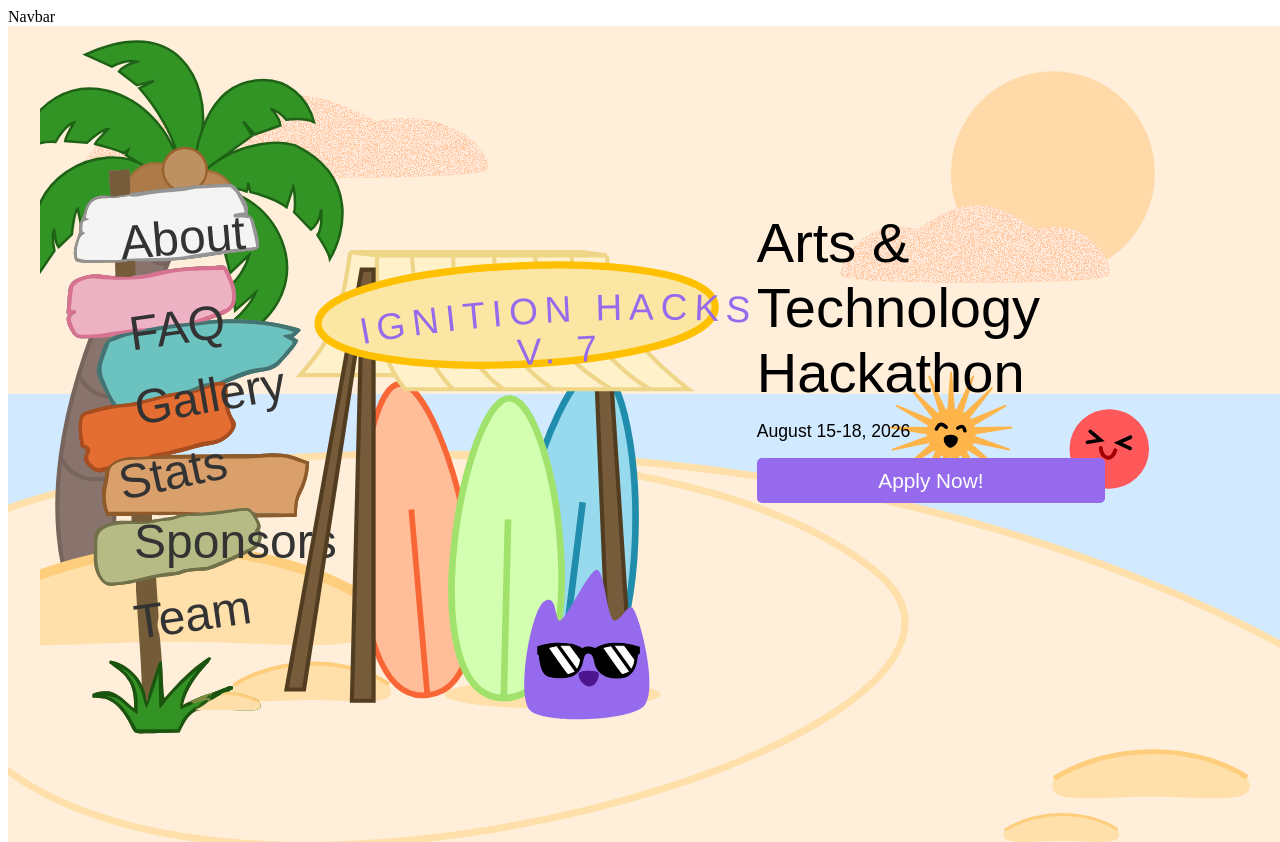
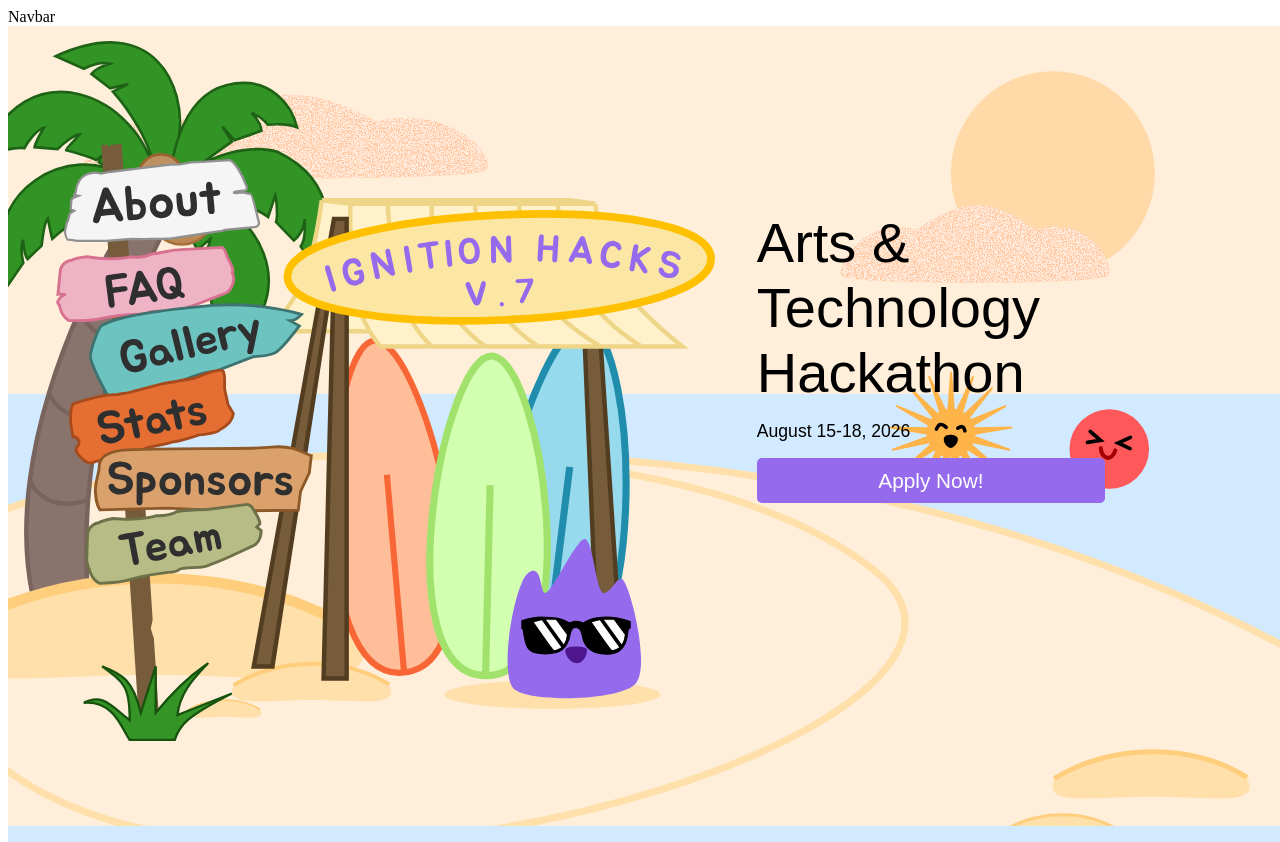
Before and after one commit to sxnnywu/ignition-landing, a React (Vite) app: page / in a window 1280 px wide. Shown: the top 842 px of the page. Built offline with nearby package versions, Linux system fonts and the light colour scheme.

Commit message:
restore stashed animations

```diff
--- a/src/components/sections/Hero.css
+++ b/src/components/sections/Hero.css
@@ -3,7 +3,7 @@
 /* Hero canvas */
 .hero {
     width: 100vw;
-    min-height: 207vh;
+    min-height: 100vh;
     background-image: url('../../assets/backgrounds/hero-bg.svg');
     background-size: 100% auto;
     background-position: center top;
@@ -11,14 +11,14 @@
     position: relative;
     overflow: hidden; /* Hide elements sliding in from outside */
     display: flex;
-    justify-content: space-between;
+    justify-content: flex-end;
     padding: 4rem 6rem;
     box-sizing: border-box;
 }
 
 /* Left + right columns */
 .left,
-.right {
+.content {
     position: relative;
 }
 
@@ -27,9 +27,40 @@
     width: 50%;
 }
 
+.sign-links {
+    position: absolute;
+    top: 23vh;
+    left: 8vw;
+    width: 25vw;
+    height: 45vh;
+    display: grid;
+    grid-template-rows: repeat(5, 1fr);
+    grid-template-columns: repeat(2, 1fr);
+    grid-template-areas:
+        "about ."
+        "faq gallery"
+        ". stats"
+        "sponsors ."
+        "team .";
+    grid-gap: 0.5rem;
+}
+
+.sign-links div {
+    cursor: pointer;
+    border-radius: 10px;
+}
+
+.about { grid-area: about; }
+.gallery { grid-area: gallery; }
+.faq { grid-area: faq; }
+.stats { grid-area: stats; }
+.sponsors { grid-area: sponsors; }
+.team { grid-area: team; }
+
+
 /* RIGHT SIDE */
-.right {
-    width: 40%;
+.content {
+    width: min(40%, 600px);
     display: flex;
     flex-direction: column;
     justify-content: flex-start;
@@ -44,24 +75,11 @@
 }
 
 /* Illustrations */
-.hero-tree,
-.hero-signs,
-.hero-sign {
+.hero-tree {
     position: absolute;
     pointer-events: none;
     height: auto; /* Maintain aspect ratio */
-}
-
-.hero-tree {
     z-index: 0;
-}
-
-.hero-signs {
-    z-index: 2;
-}
-
-.hero-sign {
-    z-index: 1;
 }
 
 /* positions */
@@ -69,20 +87,6 @@
     top: -8vh;
     left: -8vh;
     width: 62%;
-}
-
-.hero-signs {
-    top: 63px;
-    left: -45px;
-    width: 48%;
-    font-family: var(--font-display);
-}
-
-.hero-sign {
-    top: 160px;
-    left: 180px;
-    width: 80%;
-    font-family: var(--font-display);
 }
 
 /* Text */
@@ -198,8 +202,8 @@
     }
 }
 
-.right h1 {
-    font-size: 3.5rem;
+.content h1 {
+    font-size: clamp(2.5rem, 5vw, 3.5rem);
     margin-top: 40px;
     margin-bottom: 0;
     color: var(--black);
@@ -208,18 +212,18 @@
     font-weight: 500;
 }
 
-.right p {
+.content p {
+    font-size: clamp(1rem, 2vw, 1.1rem);
     color: var(--black);
-    font-size: 1.1rem;
     margin: 0;
     font-weight: 500;
     font-family: var(--font-display);
 }
 
-.right button {
+.content button {
     width: 80%;
     height: 45px;
-    font-size: 1.3rem;
+    font-size: clamp(1rem, 2.5vw, 1.3rem);
     font-weight: 400;
     border-radius: 5px;
     border: none;
@@ -230,7 +234,7 @@
     transition: transform 0.25s ease;
 }
 
-.right button:hover {
+.content button:hover {
     background-color: var(--dark-purple);
     transform: scale(1.05);
 }
@@ -304,7 +308,7 @@
 /* --- Applying Animations --- */
 /* Staggered fade-in for a clean effect */
 .left,
-.right,
+.content,
 .hero-tree,
 .signs-container,
 .sign-container {
@@ -313,7 +317,7 @@
 }
 
 /* Add delays to create a cascade effect */
-.right { animation-delay: 0.2s; }
+.content { animation-delay: 0.2s; }
 .hero-tree { animation-delay: 0.4s; }
 .signs-container { animation-delay: 0.6s; }
 .sign-container { animation-delay: 0.6s; }
@@ -330,7 +334,7 @@
         width: 49%;
     }
 
-    .right {
+    .content {
         width: 38%;
         padding-top: 4.5rem;
     }
@@ -399,16 +403,16 @@
         font-size: 3.4vw;
     }
 
-    .right h1 {
+    .content h1 {
         font-size: 3.2vw;
         margin-top: 3.8vh;
     }
 
-    .right p {
+    .content p {
         font-size: 1.2vw;
     }
 
-    .right button {
+    .content button {
         width: 85%;
         height: 4.2vh;
         font-size: 1.3vw;
@@ -432,7 +436,7 @@
         width: 48%;
     }
 
-    .right {
+    .content {
         width: 42%;
         padding-top: 4rem;
     }
@@ -505,16 +509,16 @@
     }
 
     /* Right side content - using vw for proportional scaling */
-    .right h1 {
+    .content h1 {
         font-size: 3.2vw;
         margin-top: 4vh;
     }
 
-    .right p {
+    .content p {
         font-size: 1.3vw;
     }
 
-    .right button {
+    .content button {
         width: 85%;
         height: 4vh;
         font-size: 1.4vw;
@@ -538,7 +542,7 @@
         width: 50%;
     }
 
-    .right {
+    .content {
         width: 43%;
         padding-top: 3.5rem;
     }
@@ -602,16 +606,16 @@
         font-size: 3.7vw;
     }
 
-    .right h1 {
+    .content h1 {
         font-size: 4vw;
         margin-top: 3.5vh;
     }
 
-    .right p {
+    .content p {
         font-size: 1.2vw;
     }
 
-    .right button {
+    .content button {
         width: 82%;
         height: 3.8vh;
         font-size: 1.4vw;
@@ -694,19 +698,19 @@
     }
 
     /* Right side content - extra small, maintain readability */
-    .right {
+    .content {
         padding-top: 12rem;
     }
 
-    .right h1 {
+    .content h1 {
         font-size: 8vw;
     }
 
-    .right p {
+    .content p {
         font-size: 3.8vw;
     }
 
-    .right button {
+    .content button {
         width: 90%;
         height: 4.5vh;
         font-size: 4vw;
@@ -817,7 +821,7 @@
         font-size: 10.5vw !important;
     }
 
-    .right {
+    .content {
         width: 90% !important;
         position: relative !important;
         top: 81vh !important;
@@ -826,7 +830,7 @@
         left: 50px !important;
     }
 
-    .right h1 {
+    .content h1 {
         font-size: 2rem !important;
         margin-top: -1.5rem !important;
         margin-bottom: 0rem !important;
@@ -834,13 +838,13 @@
         min-width: 270px !important;
     }
 
-    .right p {
+    .content p {
         font-size: 0.9rem !important;
         margin: -0.5rem 0 !important;
         text-align: left !important;
     }
 
-    .right button {
+    .content button {
         width: 100% !important;
         height: 3rem !important;
         margin-top: 0.5rem !important;
@@ -892,7 +896,7 @@
         overflow: visible; /* Ensure signs aren't clipped */
     }
 
-    .right {
+    .content {
         width: 100%;
         order: 2;
         padding-top: 0;
@@ -1002,20 +1006,20 @@
     }
 
     /* Right content */
-    .right h1 {
+    .content h1 {
         font-size: 3rem;
         margin-top: -1.5rem;
         margin-bottom: -0.5rem;
         text-align: left;
     }
 
-    .right p {
+    .content p {
         font-size: 1.25rem;
         margin: 0.3rem 0;
         text-align: left;
     }
 
-    .right button {
+    .content button {
         width: 100%;
         height: 3.5rem;
         font-size: 1.4rem;
--- a/src/components/sections/Hero.jsx
+++ b/src/components/sections/Hero.jsx
@@ -1,43 +1,12 @@
 // src/components/sections/Hero.jsx
 
 // imports
-import React, { useEffect, useRef, useState } from 'react';
+import React from 'react';
 import './Hero.css';
-import sign from '../../assets/illustrations/hero-sign.svg';
-import signs from '../../assets/illustrations/hero-signs.svg';
 import tree from '../../assets/illustrations/hero-tree.svg';
 
 // Hero component
 export default function Hero() {
-  const [isVisible, setIsVisible] = useState(false);
-  const descriptionRef = useRef(null);
-
-  useEffect(() => {
-    const observer = new IntersectionObserver(
-      ([entry]) => {
-        if (entry.isIntersecting) {
-          setIsVisible(true);
-          observer.unobserve(entry.target); // Stop observing after it's visible
-        }
-      },
-      {
-        root: null, // relative to the viewport
-        rootMargin: '0px',
-        threshold: 0.1, // 10% of the item must be visible
-      }
-    );
-
-    if (descriptionRef.current) {
-      observer.observe(descriptionRef.current);
-    }
-
-    return () => {
-      if (descriptionRef.current) {
-        observer.unobserve(descriptionRef.current);
-      }
-    };
-  }, []);
-
   const scrollToSection = (sectionId) => {
     const element = document.getElementById(sectionId);
     if (element) {
@@ -48,50 +17,8 @@ export default function Hero() {
   return (
     <section className="hero">
 
-      {/* left */}
-      <div className="left">
-
-        {/* tree */}
-        <img src={tree} alt="Palm Tree Illustration" className="hero-tree" />
-
-        {/* signs */}
-        <div className="signs-container">
-          <img src={signs} alt="Signs Illustration" className="hero-signs" />
-          <p className="about" onClick={() => scrollToSection('about-section')}>About</p>
-          <p className="faq" onClick={() => scrollToSection('faq-section')}>FAQ</p>
-          <p className="gallery" onClick={() => scrollToSection('past-section')}>Gallery</p>
-          <p className="stats" onClick={() => scrollToSection('impact-section')}>Stats</p>
-          <p className="sponsors" onClick={() => scrollToSection('sponsors-section')}>Sponsors</p>
-          <p className="team" onClick={() => scrollToSection('team-section')}>Team</p>
-        </div>
-
-        {/* sign */}
-        <div className="sign-container">
-          <img src={sign} alt="Sign Illustration" className="hero-sign" />
-
-          {/* Curved texwxt over the oval using SVG textPath */}
-          <svg className="ignition-svg" viewBox="0 0 640 140" xmlns="http://www.w3.org/2000/svg" aria-hidden="true">
-            <defs>
-              {/* mobile/768 curve */}
-              <path id="arcPathMobile" d="M20,100 A320,75 0 0,1 620,100" />
-              {/* desktop curve (more round) */}
-              <path id="arcPathDesktop" d="M20,100 A320,55 0 0,1 620,100" />
-            </defs>
-            <text textAnchor="middle" className="ignition-text-mobile">
-              <textPath xlinkHref="#arcPathMobile" startOffset="50%" className="ignition-text">IGNITION HACKS</textPath>
-            </text>
-            <text textAnchor="middle" className="ignition-text-desktop">
-              <textPath xlinkHref="#arcPathDesktop" startOffset="50%" className="ignition-text">IGNITION HACKS</textPath>
-            </text>
-              {/* Version placed slightly below the arc, centered and nudged right */}
-              <text x="320" y="105" textAnchor="middle" className="version-text">V. 7</text>
-          </svg>
-        </div>
-
-      </div>
-
-      {/* right */}
-      <div className="right">
+      {/* content */}
+      <div className="content">
 
         {/* heading */}
         <h1>Arts & Technology <br />Hackathon</h1>
@@ -104,8 +31,9 @@ export default function Hero() {
 
       </div>
 
-      <div className="hero-description reveal-on-scroll">
-        <h2>What is Ignition Hacks?</h2>
+      {/* What is Ignition Hacks section */}
+      <div className="hero-description" id="about-section">
+        <h2>What is Ignition Hacks</h2>
         <p>Ignition Hacks is a student-led hackathon built to empower the next generation of innovative minds. This year, we are creating more than just a hackathon, we want to use our platform to build an organization supporting education and opportunities for students to help.</p>
       </div>
 
```
Also changed, not shown: src/assets/backgrounds/hero-bg.svg.
